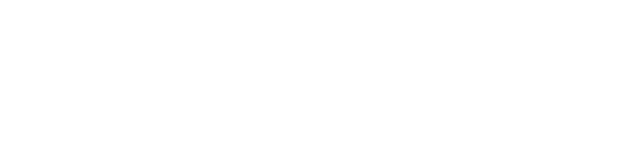
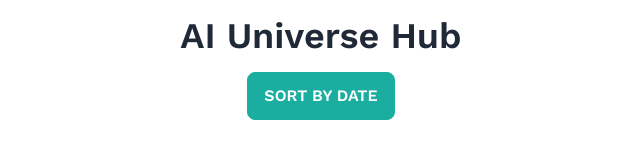
Before and after one commit to Mehedi0101/AI-Universe-Hub, a plain HTML site: page index.html in a window 1280 px wide. Shown: the whole page, without its empty margins (319-959 px from the left). Drawn offline with nearby package versions, Linux system fonts and the light colour scheme.

Commit message:
header section added

```diff
--- a/index.html
+++ b/index.html
@@ -28,7 +28,15 @@
 
 </head>
 
-<body class="font-work-sans">
+<body class="font-work-sans max-w-screen-2xl mx-auto">
+
+    <!-- header -->
+    <header class="text-center">
+        <!-- main heading -->
+        <h1 class="text-2xl md:text-4xl lg:text-4xl font-semibold md:my-4 my-2">AI Universe Hub</h1>
+        <!-- sort by date button -->
+        <button class="btn btn-active btn-accent text-white md:text-base text-sm">Sort By Date</button>
+    </header>
 
 </body>
 
```
